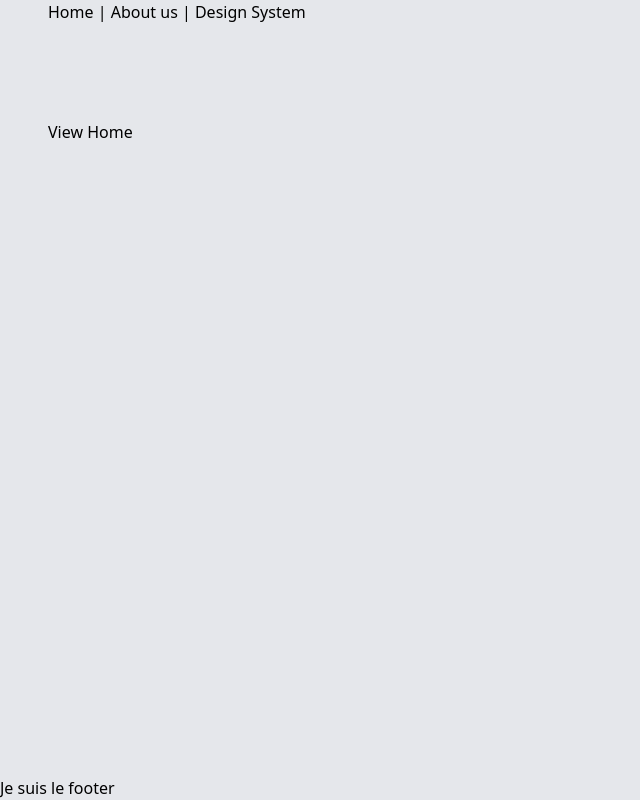
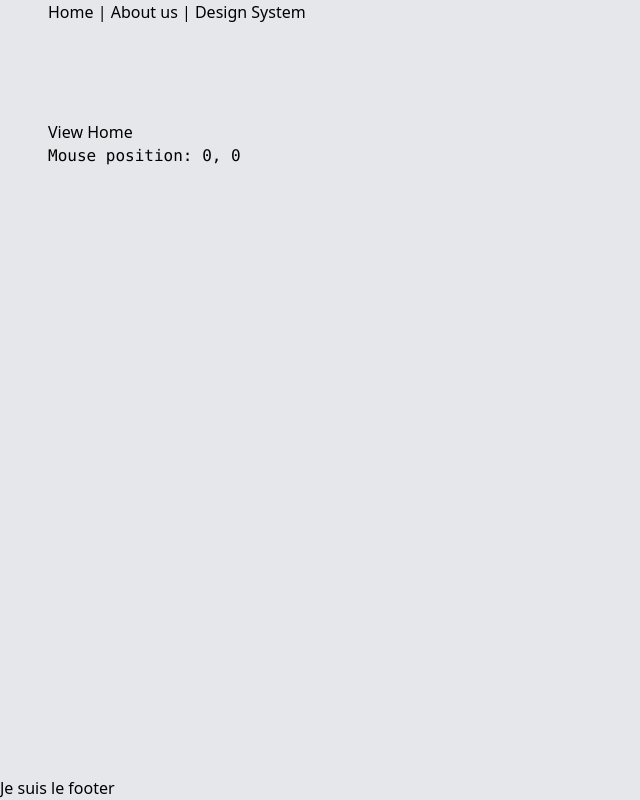
Before and after one commit to botmaster/vitejs-vite-starter, a Vue app: page / in a window 1280 px wide. Shown: the whole page, without its empty margins (0-640 px from the left). Built offline with nearby package versions, Linux system fonts and the light colour scheme.

Commit message:
feat(deps): add @vueuse/core

```diff
--- a/package.json
+++ b/package.json
@@ -10,6 +10,7 @@
     "type-check": "vue-tsc --noEmit --composite false"
   },
   "dependencies": {
+    "@vueuse/core": "^10.4.1",
     "pinia": "^2.1.6",
     "vue": "^3.3.4",
     "vue-router": "^4.2.4"
--- a/src/views/ViewHome.vue
+++ b/src/views/ViewHome.vue
@@ -1,7 +1,14 @@
-<script setup lang="ts"></script>
+<script setup lang="ts">
+import {useMouse} from '@vueuse/core'
+
+// tracks mouse position
+const {x, y} = useMouse()
+
+</script>
 
 <template>
   <div class="">
     <h2>View Home</h2>
+    <pre>Mouse position: {{ x }}, {{ y }}</pre>
   </div>
 </template>
```
Also changed, not shown: 1 other file (tests, documents, lock files or other folders).
